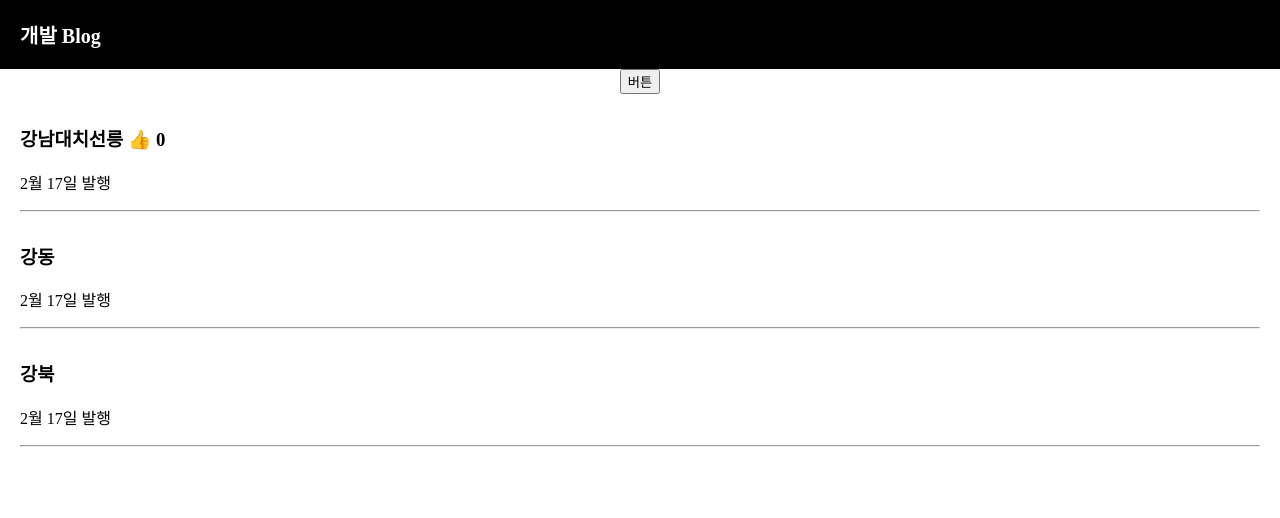
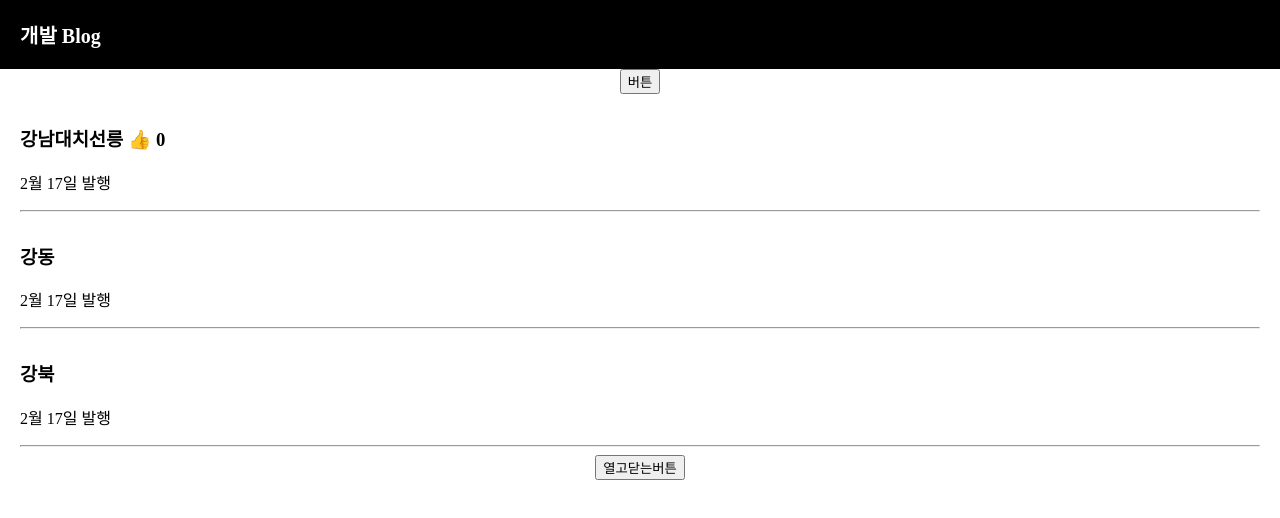
Before and after one commit to magarin213/blog, a React (Create React App) app: page / in a window 1280 px wide. Shown: the top 518 px of the page. Built offline with nearby package versions, Linux system fonts and the light colour scheme.

Commit message:
modal ui(2)
열고 닫기 기능
setModal(!modal)
modal은 기본 false임으로 !붙혀 true로 변경

```diff
--- a/src/App.js
+++ b/src/App.js
@@ -20,9 +20,7 @@ function App() {
     setGangnam(newArray);
   }
 
-  const onClickChang = () => {
-    setModal(true)
-  }
+  const changeModal = ()=>{ setModal(!modal) }
 
   return (
     <div className="App">
@@ -41,16 +39,18 @@ function App() {
         <hr/>
       </div>
       <div className="list">
-        <h3 onClick={onClickChang}>{ gangbok }</h3>
+        <h3 >{ gangbok }</h3>
         <p>2월 17일 발행</p>
         <hr/>
       </div>
+      <div>
+      <button onClick={ changeModal }> 열고닫는버튼 </button>
     {
       modal === true
-      ? <Modal/>
+      ? <Modal />
       : null
     }
-
+      </div>
     </div>
   );
 }
```
